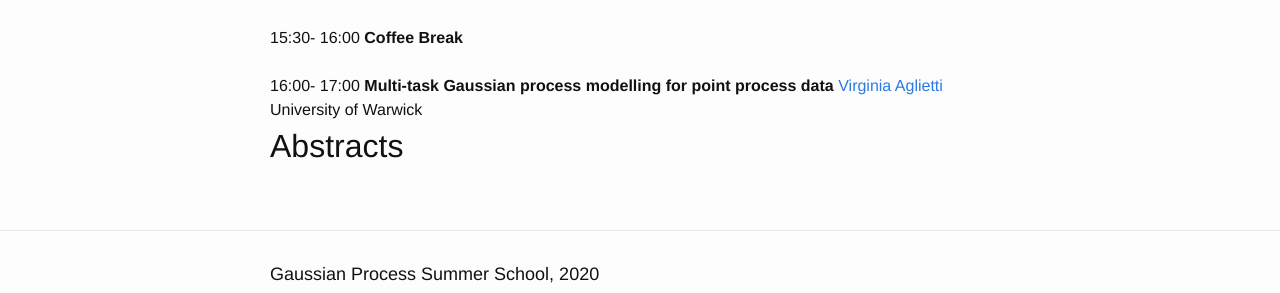
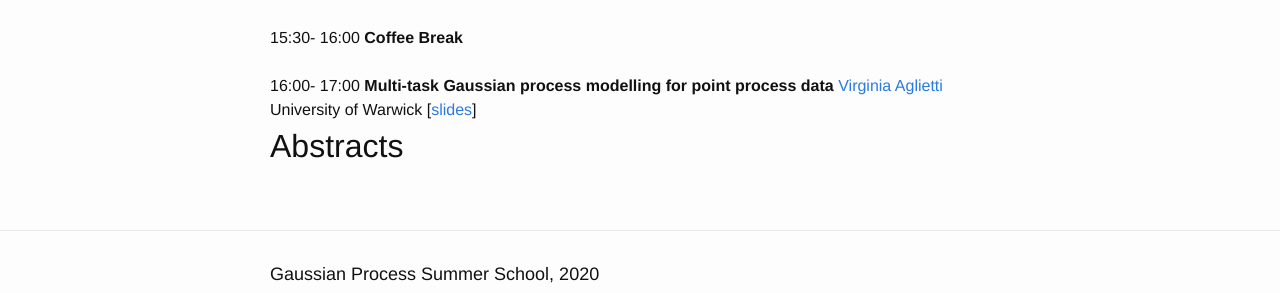
Before and after one commit to gpschool/gpss20, a Jekyll site: the page built from _posts/2020-09-15-day-2.md, in a window 1280 px wide. Shown: the part 735-1028 px from the top of the page. Built offline with Jekyll 4.4.1, drawn with Linux system fonts in a browser that asks for light colours; some of the changed lines change nothing that is shown.

Commit message:
Slides Virginia's talk

```diff
--- a/_posts/2020-09-15-day-2.md
+++ b/_posts/2020-09-15-day-2.md
@@ -52,4 +52,5 @@ talks:
     institute: "University of Warwick"
   start: "16:00"
   end: "17:00"
+  slides: "Aglietti2020_part1.pdf"
 ---
```
Also changed, not shown: 1 other file.
